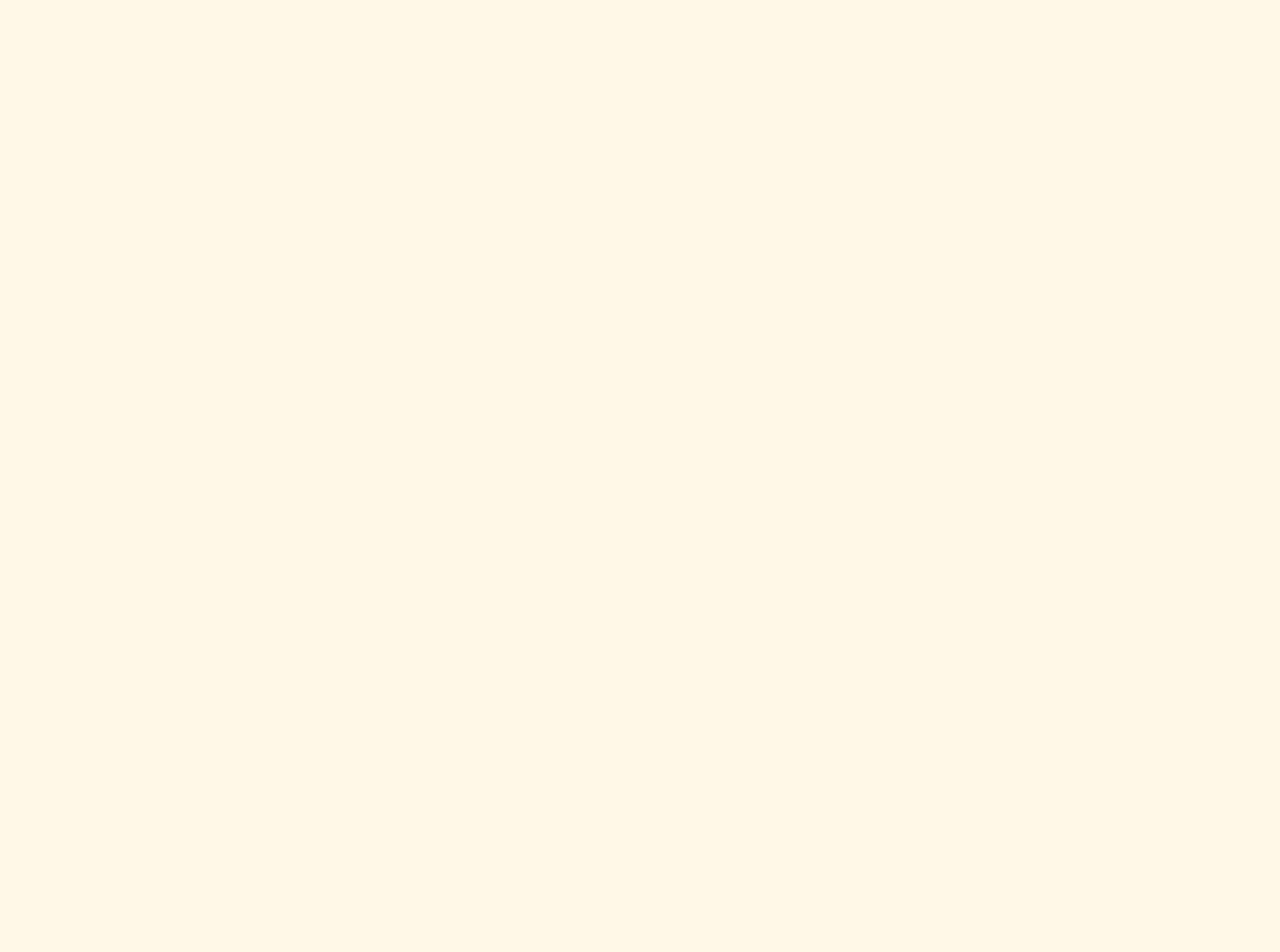
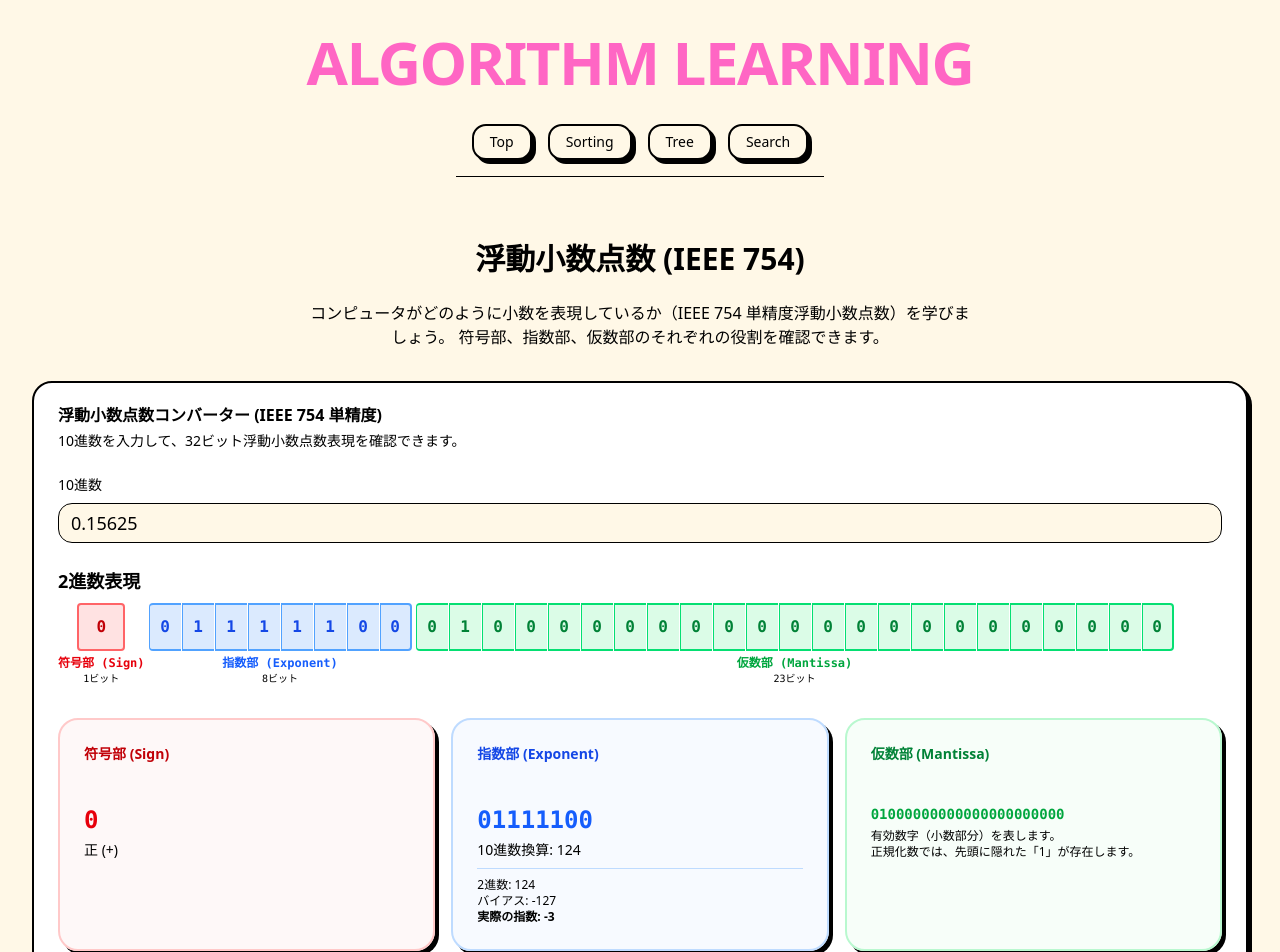
Before and after one commit to ks1590/algorithm-learning-app, a React (Vite) app: page /binary-floating-point in a window 1280 px wide. Before the commit this address had no page. Shown: the top 952 px of the page. Before the commit the page ends 800 px from the top, so only its background shows below. Built offline with nearby package versions, Linux system fonts and the light colour scheme.

Commit message:
feat: Add binary floating point visualizer with new algorithm, component, and page integration.

```diff
--- a/src/App.tsx
+++ b/src/App.tsx
@@ -4,6 +4,7 @@ import { SortingPage } from './pages/SortingPage';
 import { TreePage } from './pages/TreePage';
 import { SearchPage } from './pages/SearchPage';
 import { Layout } from './components/Layout';
+import { BinaryFloatingPointPage } from './pages/BinaryFloatingPointPage';
 
 import { TopPage } from './pages/TopPage';
 
@@ -16,6 +17,7 @@ function App() {
           <Route path="/sorting" element={<SortingPage />} />
           <Route path="/tree" element={<TreePage />} />
           <Route path="/search" element={<SearchPage />} />
+          <Route path="/binary-floating-point" element={<BinaryFloatingPointPage />} />
         </Route>
       </Routes>
     </BrowserRouter>
--- /dev/null
+++ b/src/algorithms/math/binary-floating-point.ts
@@ -0,0 +1,44 @@
+
+export interface BinaryFloatingPointData {
+  sign: number;
+  exponent: string;
+  mantissa: string;
+  binary: string;
+}
+
+export const floatToBinary = (floatStr: string): BinaryFloatingPointData => {
+  const float = parseFloat(floatStr);
+  if (isNaN(float)) {
+      return {
+          sign: 0,
+          exponent: '00000000',
+          mantissa: '00000000000000000000000',
+          binary: '00000000000000000000000000000000'
+      };
+  }
+
+  const buffer = new ArrayBuffer(4);
+  const dataView = new DataView(buffer);
+  dataView.setFloat32(0, float, false); // big-endian
+
+  let binary = '';
+  for (let i = 0; i < 4; i++) {
+    const byte = dataView.getUint8(i);
+    binary += byte.toString(2).padStart(8, '0');
+  }
+
+  const sign = parseInt(binary[0], 10);
+  const exponent = binary.substring(1, 9);
+  const mantissa = binary.substring(9);
+
+  return {
+    sign,
+    exponent,
+    mantissa,
+    binary
+  };
+};
+
+export const getExponentValue = (exponentBinary: string): number => {
+    return parseInt(exponentBinary, 2) - 127;
+}
--- /dev/null
+++ b/src/components/BinaryFloatingPointVisualizer.tsx
@@ -0,0 +1,154 @@
+
+import React, { useState, useEffect } from 'react';
+import { Card, CardContent, CardHeader, CardTitle, CardDescription } from '@/components/ui/card';
+import { Input } from '@/components/ui/input';
+import { floatToBinary, type BinaryFloatingPointData, getExponentValue } from '@/algorithms/math/binary-floating-point';
+
+export const BinaryFloatingPointVisualizer: React.FC = () => {
+  const [numberInput, setNumberInput] = useState<string>('0.15625');
+  const [data, setData] = useState<BinaryFloatingPointData | null>(null);
+
+  useEffect(() => {
+    setData(floatToBinary(numberInput));
+  }, [numberInput]);
+
+  return (
+    <div className="w-full mx-auto space-y-8">
+      <Card>
+        <CardHeader>
+          <CardTitle>浮動小数点数コンバーター (IEEE 754 単精度)</CardTitle>
+          <CardDescription>
+            10進数を入力して、32ビット浮動小数点数表現を確認できます。
+          </CardDescription>
+        </CardHeader>
+        <CardContent className="space-y-6">
+          <div className="flex flex-col space-y-2">
+            <label htmlFor="number-input" className="text-sm font-medium">
+              10進数
+            </label>
+            <Input
+              id="number-input"
+              type="text"
+              value={numberInput}
+              onChange={(e) => setNumberInput(e.target.value)}
+              placeholder="数値を入力 (例: 0.15625)"
+              className="text-lg"
+            />
+          </div>
+
+          {data && (
+            <div className="space-y-8">
+              {/* Binary Representation Bar */}
+              <div className="space-y-2">
+                <h3 className="text-lg font-semibold">2進数表現</h3>
+                <div className="flex flex-wrap md:flex-nowrap gap-1 text-center font-mono text-sm md:text-base">
+                  {/* Sign */}
+                  <div className="flex flex-col items-center">
+                    <div className="p-2 bg-red-100 border-2 border-red-400 rounded w-10 md:w-12 h-10 md:h-12 flex items-center justify-center font-bold text-red-700">
+                      {data.sign}
+                    </div>
+                    <span className="text-xs text-red-600 mt-1 font-bold">符号部 (Sign)</span>
+                    <span className="text-[10px] text-muted-foreground">1ビット</span>
+                  </div>
+
+                  {/* Exponent */}
+                  <div className="flex flex-col items-center">
+                    <div className="flex gap-[1px]">
+                      {data.exponent.split('').map((bit, i) => (
+                        <div
+                          key={`exp-${i}`}
+                          className="w-6 md:w-8 h-10 md:h-12 bg-blue-100 border-y-2 border-l-[1px] last:border-r-2 border-blue-400 flex items-center justify-center font-bold text-blue-700 first:rounded-l last:rounded-r"
+                        >
+                          {bit}
+                        </div>
+                      ))}
+                    </div>
+                    <span className="text-xs text-blue-600 mt-1 font-bold">指数部 (Exponent)</span>
+                     <span className="text-[10px] text-muted-foreground">8ビット</span>
+                  </div>
+
+                  {/* Mantissa */}
+                  <div className="flex flex-col items-center overflow-x-auto">
+                     <div className="flex gap-[1px]">
+                      {data.mantissa.split('').map((bit, i) => (
+                        <div
+                          key={`man-${i}`}
+                          className="w-6 md:w-8 h-10 md:h-12 bg-green-100 border-y-2 border-l-[1px] last:border-r-2 border-green-400 flex items-center justify-center font-bold text-green-700 first:rounded-l last:rounded-r"
+                        >
+                          {bit}
+                        </div>
+                      ))}
+                    </div>
+                    <span className="text-xs text-green-600 mt-1 font-bold">仮数部 (Mantissa)</span>
+                    <span className="text-[10px] text-muted-foreground">23ビット</span>
+                  </div>
+                </div>
+              </div>
+
+              {/* Detailed Breakdown */}
+              <div className="grid grid-cols-1 md:grid-cols-3 gap-4">
+                <Card className="border-red-200 bg-red-50/50">
+                  <CardHeader className="pb-2">
+                    <CardTitle className="text-sm font-bold text-red-700">符号部 (Sign)</CardTitle>
+                  </CardHeader>
+                  <CardContent>
+                    <div className="text-2xl font-mono font-bold text-red-600 mb-1">{data.sign}</div>
+                    <p className="text-sm text-muted-foreground">
+                      {data.sign === 0 ? '正 (+)' : '負 (-)'}
+                    </p>
+                  </CardContent>
+                </Card>
+
+                <Card className="border-blue-200 bg-blue-50/50">
+                   <CardHeader className="pb-2">
+                    <CardTitle className="text-sm font-bold text-blue-700">指数部 (Exponent)</CardTitle>
+                  </CardHeader>
+                  <CardContent>
+                    <div className="text-2xl font-mono font-bold text-blue-600 mb-1">{data.exponent}</div>
+                    <p className="text-sm text-muted-foreground">
+                        10進数換算: {parseInt(data.exponent, 2)}
+                    </p>
+                    <div className="text-xs text-muted-foreground mt-2 border-t border-blue-200 pt-2">
+                         2進数: {parseInt(data.exponent, 2)}
+                         <br/>
+                         バイアス: -127
+                         <br/>
+                         <strong>実際の指数: {getExponentValue(data.exponent)}</strong>
+                    </div>
+                  </CardContent>
+                </Card>
+
+                 <Card className="border-green-200 bg-green-50/50">
+                   <CardHeader className="pb-2">
+                    <CardTitle className="text-sm font-bold text-green-700">仮数部 (Mantissa)</CardTitle>
+                  </CardHeader>
+                  <CardContent>
+                    <div className="text-sm font-mono font-bold text-green-600 mb-1 break-all">
+                        {data.mantissa}
+                    </div>
+                    <p className="text-xs text-muted-foreground">
+                      有効数字（小数部分）を表します。
+                      <br/>
+                      正規化数では、先頭に隠れた「1」が存在します。
+                    </p>
+                  </CardContent>
+                </Card>
+              </div>
+
+              <div className="bg-slate-100 p-4 rounded-lg font-mono text-sm md:text-base overflow-x-auto">
+                  <div className="font-bold mb-2 text-slate-700">計算式:</div>
+                  <div>
+                      (-1)<sup>{data.sign}</sup> × (1 + 0.{data.mantissa}<sub>2</sub>) × 2<sup>({parseInt(data.exponent, 2)} - 127)</sup>
+                  </div>
+                   <div className="mt-2 text-slate-600">
+                      = {data.sign === 0 ? '+' : '-'}(1.mantissa) × 2<sup>{getExponentValue(data.exponent)}</sup>
+                   </div>
+              </div>
+
+            </div>
+          )}
+        </CardContent>
+      </Card>
+    </div>
+  );
+};
--- /dev/null
+++ b/src/pages/BinaryFloatingPointPage.tsx
@@ -0,0 +1,15 @@
+import React from 'react';
+import { BinaryFloatingPointVisualizer } from '@/components/BinaryFloatingPointVisualizer';
+
+export const BinaryFloatingPointPage: React.FC = () => {
+  return (
+    <div className="w-full max-w-7xl mx-auto py-8 px-4">
+      <h1 className="text-3xl font-bold mb-6 text-center">浮動小数点数 (IEEE 754)</h1>
+      <p className="text-center text-muted-foreground mb-8 max-w-2xl mx-auto">
+        コンピュータがどのように小数を表現しているか（IEEE 754 単精度浮動小数点数）を学びましょう。
+        符号部、指数部、仮数部のそれぞれの役割を確認できます。
+      </p>
+      <BinaryFloatingPointVisualizer />
+    </div>
+  );
+};
--- a/src/pages/TopPage.tsx
+++ b/src/pages/TopPage.tsx
@@ -1,6 +1,6 @@
 import React from 'react';
 import { useNavigate } from 'react-router-dom';
-import { ArrowUpDown, Network, Search, ArrowRight } from 'lucide-react';
+import { ArrowUpDown, Network, Search, ArrowRight, Hash } from 'lucide-react';
 import { Card, CardHeader, CardTitle, CardDescription, CardContent } from '@/components/ui/card';
 import { AppColors } from '@/utils/theme';
 
@@ -37,6 +37,16 @@ export const TopPage: React.FC = () => {
       color: AppColors.secondary,
       accent: 'shadow-[8px_8px_0_0_#FFD23F]',
       bg: 'bg-white'
+    },
+    {
+      id: 'binary-float',
+      title: 'Binary Float',
+      description: '浮動小数点数の仕組みを可視化する',
+      icon: Hash,
+      path: '/binary-floating-point',
+      color: AppColors.muted,
+      accent: 'shadow-[8px_8px_0_0_#8E9DFF]',
+      bg: 'bg-white'
     }
   ];
 
@@ -51,7 +61,7 @@ export const TopPage: React.FC = () => {
         </p>
       </div>
 
-      <div className="grid grid-cols-1 md:grid-cols-3 gap-8 w-full max-w-6xl px-4">
+      <div className="grid grid-cols-1 md:grid-cols-2 gap-8 w-full max-w-6xl px-4">
         {algorithms.map((algo) => (
           <div
             key={algo.id}
```
